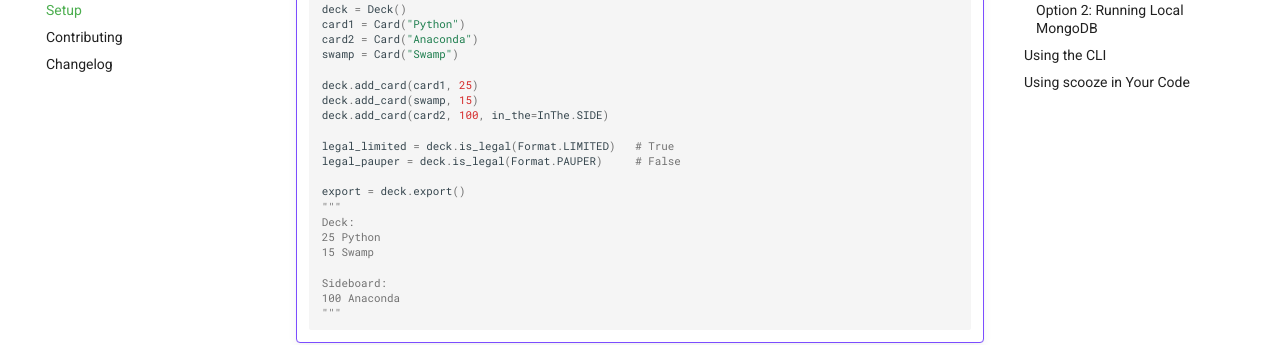
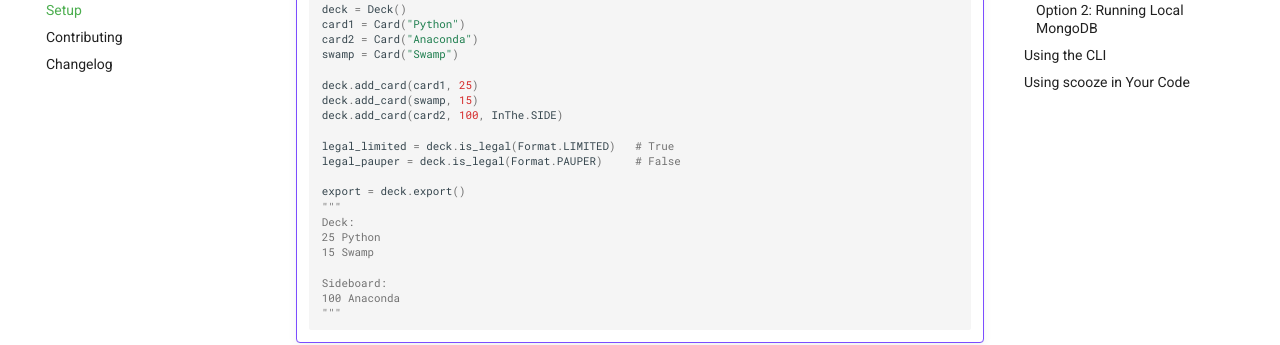
Before and after one commit to arcavios/scooze, an MkDocs documentation site: the page built from docs/setup.md, in a window 1280 px wide and 900 px high, scrolled down 311 px. Shown: the part 152-497 px from the top of the window. Built offline with MkDocs 1.6.1 and Material for MkDocs 9.7.7, drawn with Linux system fonts in a browser that asks for light colours; comment, search, counter and statistics services are not loaded.

Commit message:
Clean up examples.

```diff
--- a/docs/setup.md
+++ b/docs/setup.md
@@ -14,7 +14,7 @@ scooze can be used without a database to gain access to robust data models for r
 
     deck.add_card(card1, 25)
     deck.add_card(swamp, 15)
-    deck.add_card(card2, 100, in_the=InThe.SIDE)
+    deck.add_card(card2, 100, InThe.SIDE)
 
     legal_limited = deck.is_legal(Format.LIMITED)   # True
     legal_pauper = deck.is_legal(Format.PAUPER)     # False
```
Also changed, not shown: README.md (+1 -1 lines).
